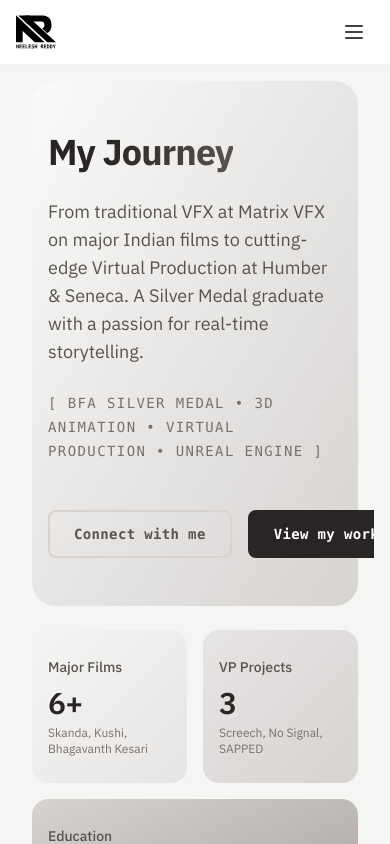
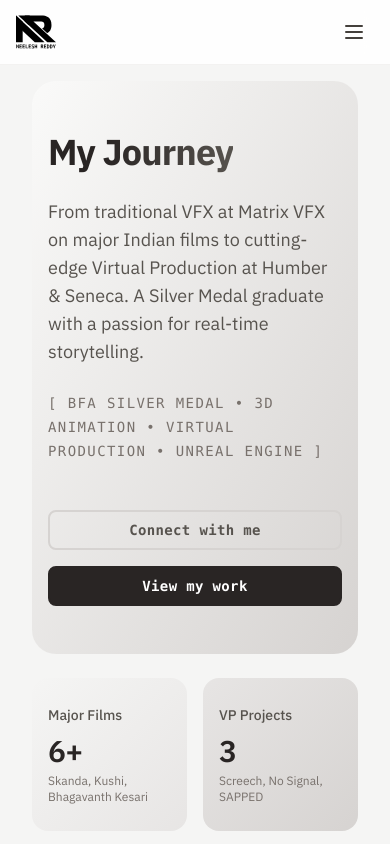
Before and after one commit to vatteu23/neelesh-port, a Next.js app: page /about in a window 390 px wide. Shown: the top 844 px of the page. Built offline with nearby package versions, Linux system fonts and the light colour scheme.

Commit message:
fix mobile

```diff
--- a/src/components/sections/AboutSections.tsx
+++ b/src/components/sections/AboutSections.tsx
@@ -61,10 +61,10 @@
             </Typography>
           </div>
 
-          <div className="flex flex-row gap-4">
+          <div className="flex flex-row flex-wrap gap-4">
             <Button
               variant="outline"
-              size="md"
+              size="sm"
               mono
               href={personalInfo.linkedIn}
               external
@@ -74,7 +74,7 @@
             </Button>
             <Button
               variant="primary"
-              size="md"
+              size="sm"
               color="primary"
               mono
               href="/work"
--- a/src/components/sections/Hero.tsx
+++ b/src/components/sections/Hero.tsx
@@ -136,10 +136,10 @@
             </Typography>
 
           </div>
-          <div className="flex flex-row gap-4">
+          <div className="flex flex-row flex-wrap gap-4">
             <Button
               variant="outline"
-              size="md"
+              size="sm"
               mono
               onClick={scrollToDemo}
               className="w-full sm:w-auto "
@@ -148,7 +148,7 @@
             </Button>
             <Button
               variant="primary"
-              size="md"
+              size="sm"
               color="primary"
               mono
               onClick={scrollToDemo}
```
